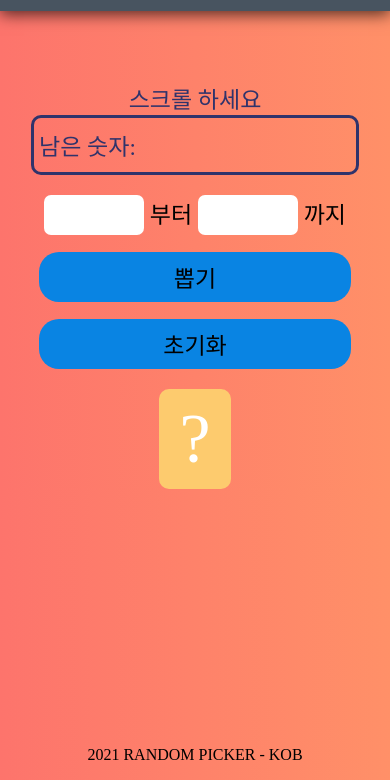
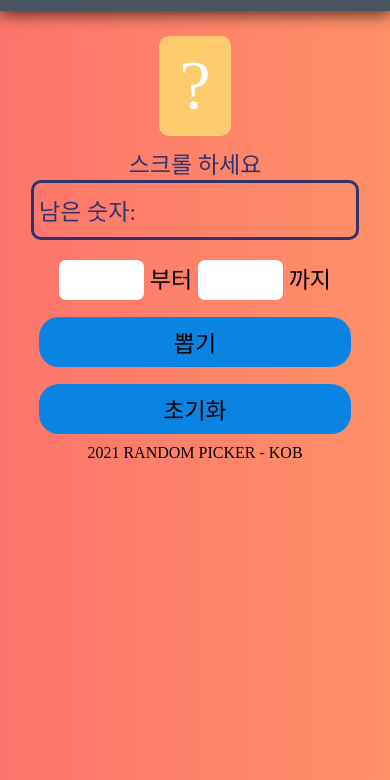
Before and after one commit to codingfun02/random_picker, a plain HTML site: page index.html in a window 390 px wide. Both pictures are taken after a click on the button "초기화". Shown: the part 64-844 px from the top of the page. Drawn offline with Linux system fonts and the light colour scheme.

Commit message:
#4 Changed order of  picked number

```diff
--- a/css/media-query.css
+++ b/css/media-query.css
@@ -4,7 +4,7 @@
   }
 
   .pickerForm input {
-        width: 100px;
+    width: 85px;
     height: 40px;
   }
 
@@ -21,7 +21,6 @@
     width: auto;
     height: 100px;
     padding: 20px;
-        margin-top: 20px;
     font-size: 70px !important;
   }
 }
--- a/css/styles.css
+++ b/css/styles.css
@@ -39,7 +39,7 @@ main {
   display: flex;
   flex-direction: column;
   align-items: center;
-    margin-top: 70px;
+  margin-top: 25px;
 }
 
 .pickerForm {
@@ -104,13 +104,13 @@ main {
   display: flex;
   justify-content: center;
   align-items: center;
-    margin-top: 50px;
   border-radius: 10px;
   background-color: #fdcb6e;
   color: white;
   width: auto;
   height: 200px;
   padding: 40px;
+  margin-bottom: 10px;
   font-size: 140px;
 }
 
@@ -118,6 +118,9 @@ footer {
   width: 100%;
   display: flex;
   justify-content: center;
-    position: absolute;
-    bottom: 0px;
 }
+
+footer p {
+  margin-top: 10px;
+  margin-bottom: 0;
+}
--- a/index.html
+++ b/index.html
@@ -1,11 +1,11 @@
 <!DOCTYPE html>
 <html lang="ko">
   <head>
-    <meta charset="UTF-8">
-    <meta http-equiv="X-UA-Compatible" content="IE=edge">
-    <meta name="viewport" content="width=device-width, initial-scale=1.0">
-    <link rel="stylesheet" href="./css/styles.css">
-    <link rel="stylesheet" href="./css/media-query.css">
+    <meta charset="UTF-8" />
+    <meta http-equiv="X-UA-Compatible" content="IE=edge" />
+    <meta name="viewport" content="width=device-width, initial-scale=1.0" />
+    <link rel="stylesheet" href="./css/styles.css" />
+    <link rel="stylesheet" href="./css/media-query.css" />
     <title>랜덤 숫자 뽑기</title>
   </head>
   <body>
@@ -13,19 +13,21 @@
       <h1>랜덤 숫자 뽑기</h1>
     </header>
     <main>
+      <div class="pickedNumber js-pickedNumber">?</div>
       <span class="small-text">스크롤 하세요</span>
-        <div type="text" class="remainingNumbers js-remainingNumbers">남은 숫자:</div>
+      <div type="text" class="remainingNumbers js-remainingNumbers">
+        남은 숫자:
+      </div>
       <form class="pickerForm js-pickerForm">
         <div>
-                <input type="number" class="js-startNumberInput">
+          <input type="number" class="js-startNumberInput" />
           부터
-                <input type="number" class="js-endNumberInput">
+          <input type="number" class="js-endNumberInput" />
           까지
         </div>
         <button>뽑기</button>
       </form>
-        <button class="resetPicker js-resetPicker" onclick="window.location.reload()">초기화</button>
-        <div class="pickedNumber js-pickedNumber">?</div>
+      <button class="resetPicker js-resetPicker">초기화</button>
     </main>
     <footer>
       <p>2021 RANDOM PICKER - KOB</p>
--- a/main.js
+++ b/main.js
@@ -3,20 +3,23 @@ const pickerForm = document.querySelector(".js-pickerForm"),
   startNumberInput = document.querySelector(".js-startNumberInput"),
   endNumberInput = document.querySelector(".js-endNumberInput"),
   pickedNumber = document.querySelector(".js-pickedNumber"),
-    remainingNumbers = document.querySelector(".js-remainingNumbers");
+  remainingNumbers = document.querySelector(".js-remainingNumbers"),
+  pickerResetBtn = document.querySelector(".js-resetPicker");
 
-let startNumber, endNumber, randomNumbers = [];
+let startNumber,
+  endNumber,
+  randomNumbers = [];
 
 const handlePickAgainFormSubmit = (event) => {
   event.preventDefault();
-    if(randomNumbers.length === 0) {
+  if (randomNumbers.length === 0) {
     pickedNumber.innerText = "?";
     setTimeout(() => {
       alert("뽑을 숫자가 없습니다");
     }, 0);
     return;
   }
-    const randomIndex = Math.floor(Math.random()* randomNumbers.length);
+  const randomIndex = Math.floor(Math.random() * randomNumbers.length);
   const randomNumber = randomNumbers[randomIndex];
   pickedNumber.innerHTML = randomNumber;
   randomNumbers.splice(randomIndex, 1);
@@ -43,8 +46,21 @@ const handlePickerFormSubmit = (event) => {
   randomNumbers.splice(randomIndex, 1);
   remainingNumbers.innerText = `남은 숫자: ${randomNumbers.join(", ")}`;
   pickBtn.innerText = "다시 뽑기";
-    pickerForm.removeEventListener("submit",handlePickerFormSubmit);
+  pickerForm.removeEventListener("submit", handlePickerFormSubmit);
   pickerForm.addEventListener("submit", handlePickAgainFormSubmit);
-}
+};
+
+const handlePickerResetBtnClick = () => {
+  startNumber = 0;
+  endNumber = 0;
+  randomNumbers = [];
+  startNumberInput.value = "";
+  endNumberInput.value = "";
+  remainingNumbers.innerText = "남은 숫자:";
+  pickBtn.innerText = "뽑기";
+  pickerForm.removeEventListener("submit", handlePickAgainFormSubmit);
+  pickerForm.addEventListener("submit", handlePickerFormSubmit);
+};
 
 pickerForm.addEventListener("submit", handlePickerFormSubmit);
+pickerResetBtn.addEventListener("click", handlePickerResetBtnClick);
```
Lines whose indentation alone changed are shown as unchanged.
